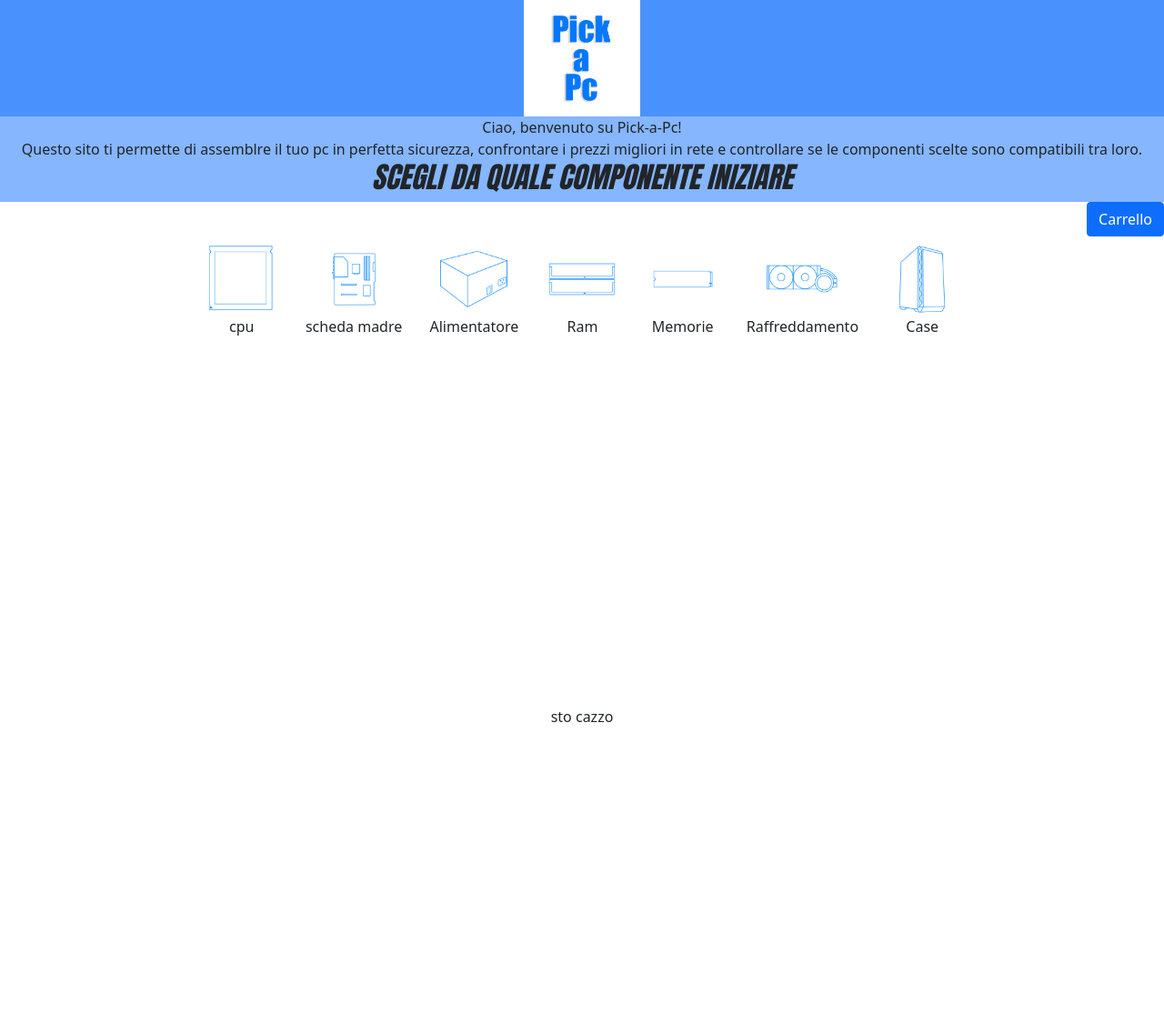
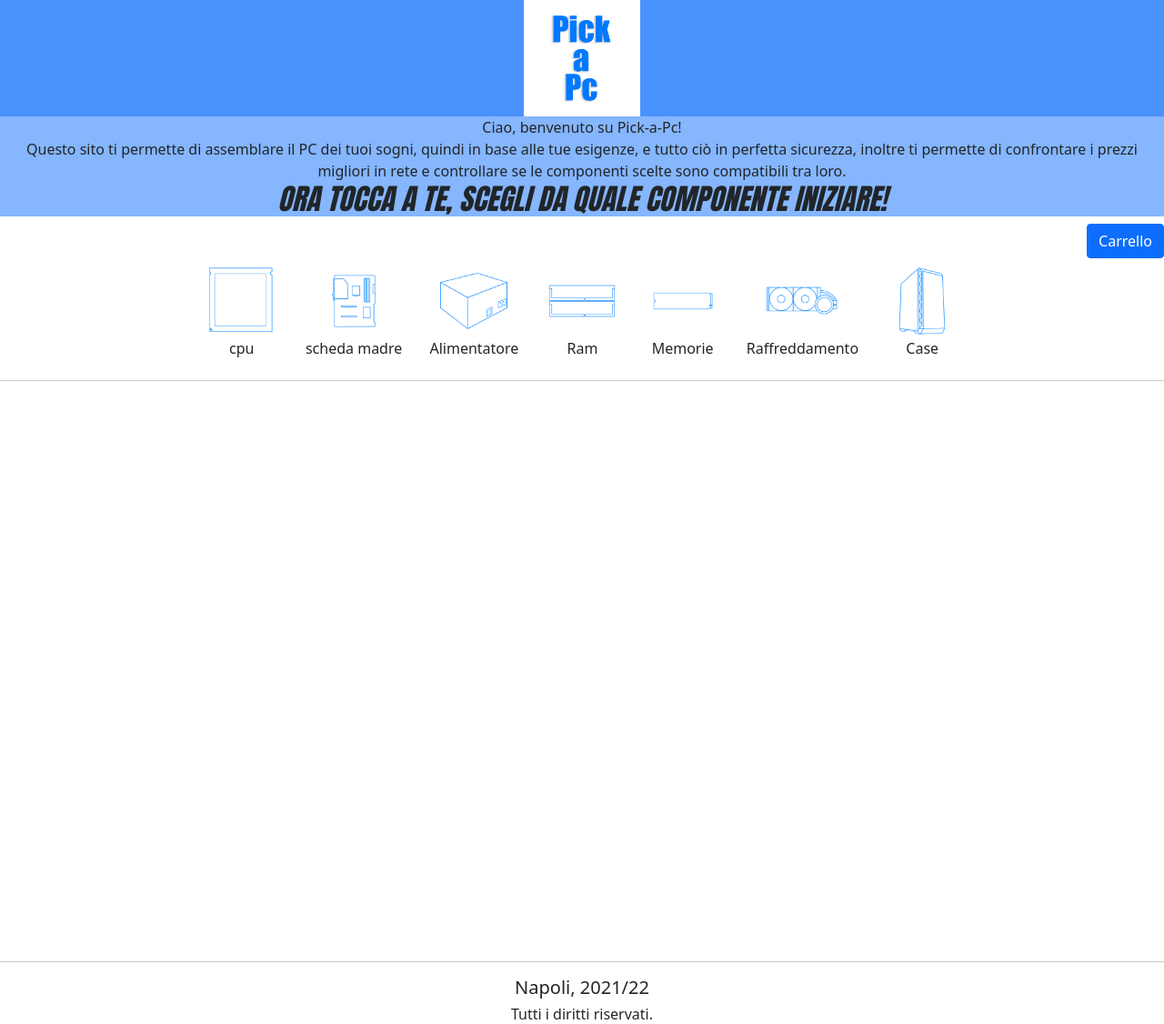
Before and after one commit to SimoneCff/TW6-PJ-PAPC, a Flask app: page / in a window 1280 px wide. Shown: the whole page at 91% size. Before the commit the page ends 794 px from the top, so only its background shows below. Run offline with Flask 2, Linux system fonts and the light colour scheme.

Commit message:
-4 Several changes made to the description -5 Some problems fixed on the index

```diff
--- a/templates/cpu.html
+++ b/templates/cpu.html
@@ -33,7 +33,7 @@
                    </form>
             <hr>
             {%for x in queri %}
-            <h3> Nome: {{x[0]}}, Marca: {{x[1]}}, Costo: {{x[2]}} </h3>
+            <h1> Nome: {{x[0]}}, Marca: {{x[1]}}, Costo: {{x[2]}} </h1>
             <form method="post" name="Compra" id="Compra">
                 <input type="submit" name="val" value="Compra" class="btn btn-secondary">
                 <input type="hidden" name="val" id="val" value="{{x[3]}}">
--- a/templates/index.html
+++ b/templates/index.html
@@ -26,15 +26,14 @@
 </div>
 
 
-<div class="text-center bg-primary bg-opacity-50 row">
+<div class="text-center bg-primary bg-opacity-50">
     <div>
         Ciao, benvenuto su Pick-a-Pc!<br>
-        Questo sito ti permette di assemblre il tuo pc in perfetta sicurezza,
-        confrontare i prezzi migliori in rete e controllare se le componenti
-        scelte sono compatibili tra loro.<br/>
+        Questo sito ti permette di assemblare il PC dei tuoi sogni, quindi in base alle tue esigenze, e tutto ciò in perfetta sicurezza,
+        inoltre ti permette di confrontare i prezzi migliori in rete e controllare se le componenti scelte sono compatibili tra loro.<br/>
 
         <div class="fst-italic">
-            <h2 class="sans">SCEGLI DA QUALE COMPONENTE INIZIARE</h2>
+            <h2 class="sans">ORA TOCCA A TE, SCEGLI DA QUALE COMPONENTE INIZIARE!</h2>
         </div>
 
     </div>
@@ -52,6 +51,8 @@
     <button type="button" class="btn" data-src="{{url_for('cooling')}}"><img src="{{ url_for('static', filename='images/cooling.png')}}" class="img-rounded" alt="Cooling" width="80" ><div>Raffreddamento</div></button>
     <button type="button" class="btn" data-src="{{url_for('case')}}"><img src="{{ url_for('static', filename='images/case.png')}}" class="img-rounded" alt="Case" width="80"><div>Case</div></button>
 </div>
+
+<hr>
 
 <div class="offcanvas offcanvas-end" id="cart">
     <div class="offcanvas-header">
@@ -72,13 +73,14 @@
 
 <script src="{{ url_for('static', filename='js/main.js')}}"></script>
 
-<div class="fixed-bottom">
+<hr>
+
 <footer>
-    <div class="text-center" >
-    sto cazzo
+    <div class="text-center">
+    <h5>Napoli, 2021/22</h5>
+        <h6>Tutti i diritti riservati.</h6>
     </div>
 </footer>
-</div>
 
 </body>
 </html>
--- a/templates/mobo.html
+++ b/templates/mobo.html
@@ -16,6 +16,6 @@
     <link href="https://cdn.jsdelivr.net/npm/bootstrap@5.1.2/dist/css/bootstrap.min.css" rel="stylesheet">
 </head>
 <body class="bg-primary bg-opacity-25">
-<div>Scheda madre</div>
+<div>Scheda Madre</div>
 </body>
 </html>
```
